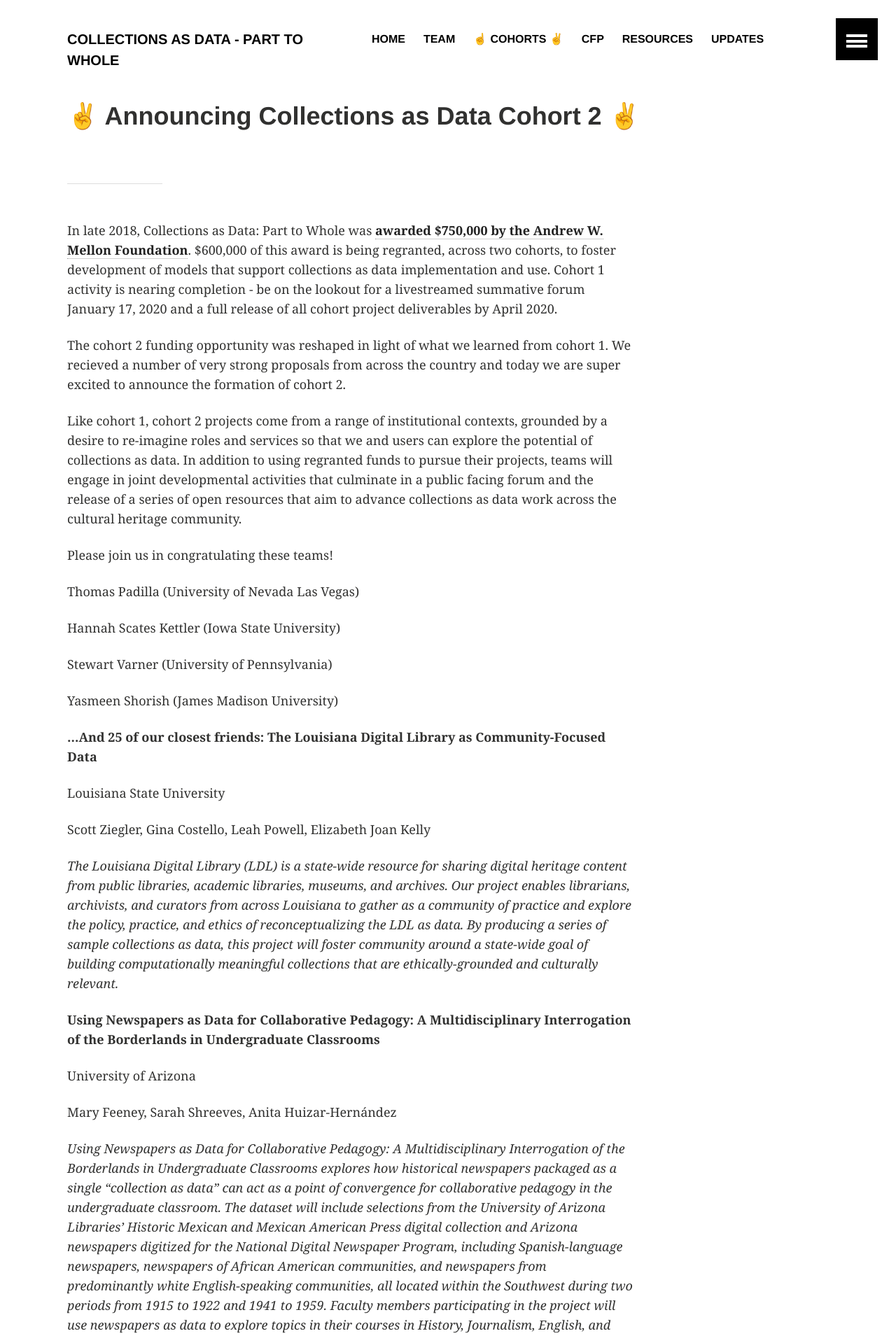
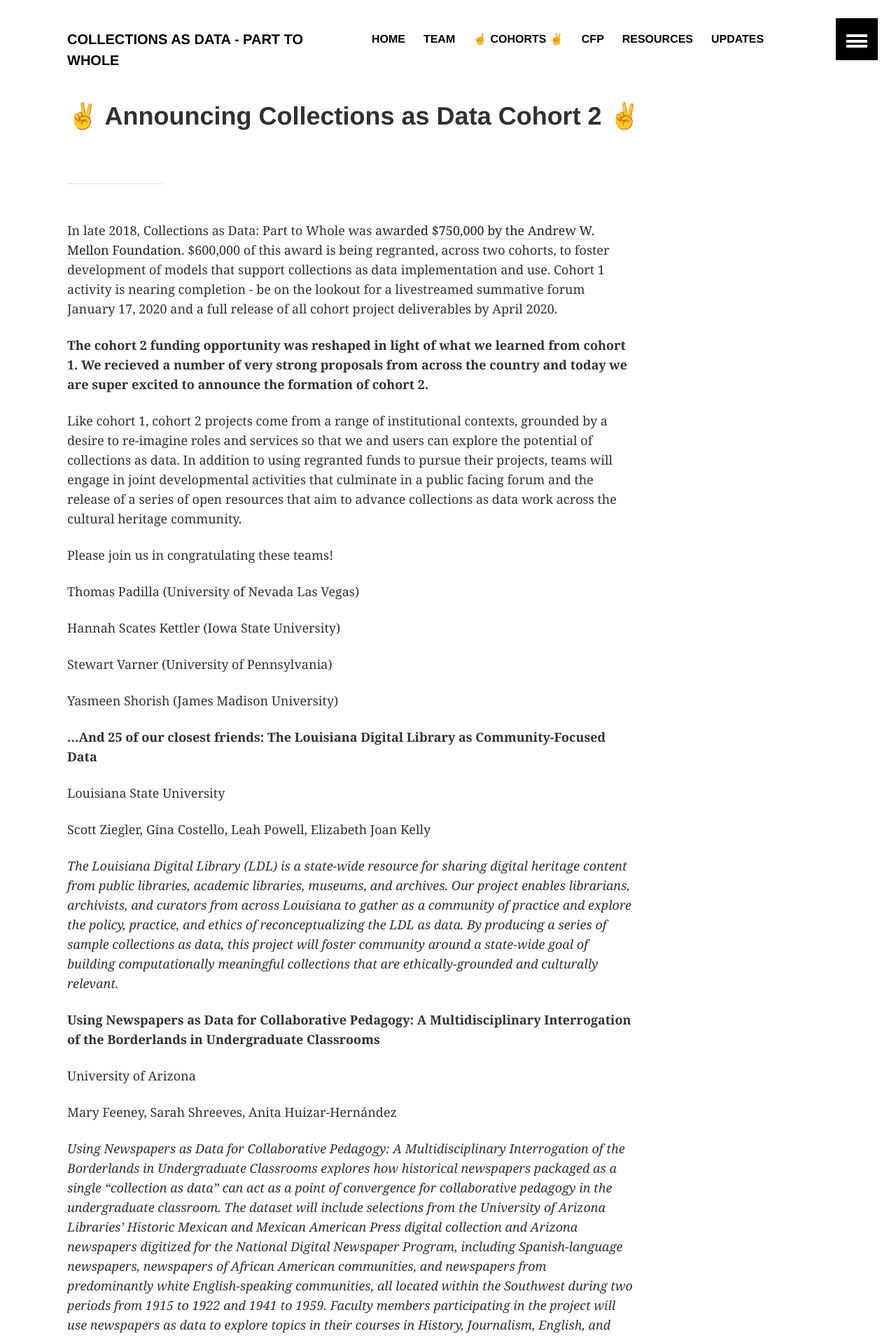
Before and after one commit to collectionsasdata/part2whole, a Jekyll site: the page built from _posts/2020-01-06-cohort.markdown, in a window 1280 px wide. Shown: the top 1912 px of the page at 70% size. Built offline with Jekyll 4.4.1, drawn with Linux system fonts in a browser that asks for light colours.

```diff
--- a/_posts/2020-01-06-cohort.markdown
+++ b/_posts/2020-01-06-cohort.markdown
@@ -5,9 +5,9 @@ date:   2020-01-06
 teaser: "Announcing Collections as Data Cohort 2"
 ---
 ---
-In late 2018, Collections as Data: Part to Whole was [**awarded $750,000 by the Andrew W. Mellon Foundation**](https://collectionsasdata.github.io/part2whole/mellon/). $600,000 of this award is being regranted, across two cohorts, to foster development of models that support collections as data implementation and use. Cohort 1 activity is nearing completion - be on the lookout for a livestreamed summative forum January 17, 2020 and a full release of all cohort project deliverables by April 2020.
+In late 2018, Collections as Data: Part to Whole was [awarded $750,000 by the Andrew W. Mellon Foundation](https://collectionsasdata.github.io/part2whole/mellon/). $600,000 of this award is being regranted, across two cohorts, to foster development of models that support collections as data implementation and use. Cohort 1 activity is nearing completion - be on the lookout for a livestreamed summative forum January 17, 2020 and a full release of all cohort project deliverables by April 2020.
 
-The cohort 2 funding opportunity was reshaped in light of what we learned from cohort 1. We recieved a number of very strong proposals from across the country and today we are super excited to announce the formation of cohort 2.
+**The cohort 2 funding opportunity was reshaped in light of what we learned from cohort 1. We recieved a number of very strong proposals from across the country and today we are super excited to announce the formation of cohort 2.**
 
 Like cohort 1, cohort 2 projects come from a range of institutional contexts, grounded by a desire to re-imagine roles and services so that we and users can explore the potential of collections as data. In addition to using regranted funds to pursue their projects, teams will engage in joint developmental activities that culminate in a public facing forum and the release of a series of open resources that aim to advance collections as data work across the cultural heritage community.
 
```
